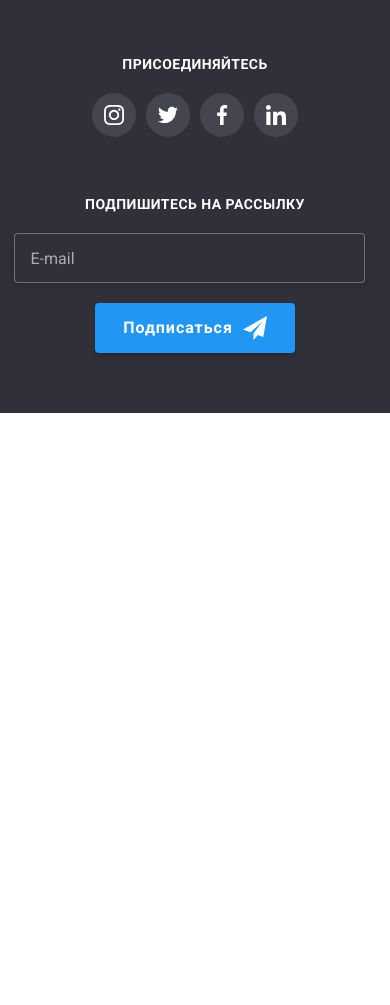
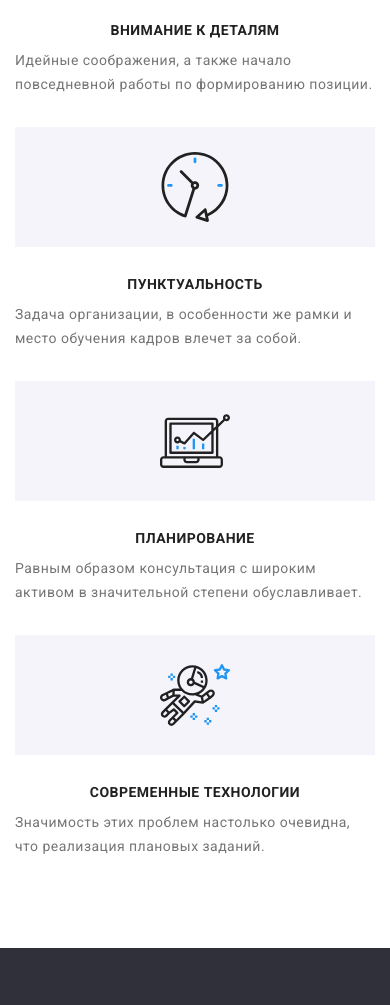
Before and after one commit to Charger-69/goit-markup-hw-08, a plain HTML site: page index.html in a window 390 px wide. Shown: the part 602-1607 px from the top of the page. Before the commit the page ends 1015 px from the top, so only its background shows below. Drawn offline with nearby package versions, Linux system fonts and the light colour scheme.

Commit message:
Features mob fin

```diff
--- a/index.html
+++ b/index.html
@@ -113,7 +113,7 @@
         </section>
 
         <!-- Features -->
-        <!-- <section class="features-section">
+        <section class="features-section">
         <h2 class="visually-hidden">Особенности</h2>
         <div class="container features-container">
             <ul class="features-list list">
@@ -159,7 +159,7 @@
                 </li>
             </ul>
         </div>
-        </section> -->
+        </section>
 
         <!-- About Us -->
         <!-- <section class="about-us-section">
--- a/sass/layout/_features.scss
+++ b/sass/layout/_features.scss
@@ -1,15 +1,33 @@
 .features-section {
+  @media screen and (min-width: 1200px) {
     padding-top: 94px;
     padding-bottom: 47px;
+  }
+    padding-top: 60px;
+    padding-bottom: 60px;
   }
 
   .features-list {
     display: flex;
-    margin-left: -30px;
+    @media screen and (max-width: 768px) {
+      flex-direction: column;
+      margin-left: 15px;
+      margin-right: 15px;
+    }
+    @media screen and (min-width: 1200px) {
+      margin-left: -30px;
+    }
+
   }
 
   .features-item {
-    width: 270px;
+    @media screen and (max-width: 768px) {
+      margin-bottom: 30px;
+    }
+    @media screen and (min-width: 1200px) {
+      width: 270px;
+    }
+
   }
 
   .features-item-img {
@@ -35,6 +53,9 @@
   } */
 
   .features-title {
+    @media screen and (max-width: 768px) {
+      text-align: center;
+    }
     color: var(--primary-text-color);
     font-weight: 700;
     font-size: 14px;
@@ -50,6 +71,8 @@
   }
 
   .features-item {
-    flex-basis: calc(100% / 3 - 30px);
-    margin-left: 30px;
-  }
+    @media screen and (min-width: 1200px) {
+      flex-basis: calc(100% / 3 - 30px);
+      margin-left: 30px;
+    }
+    }
```
Also changed, not shown: css/main.css, css/main.min.css, 2 other files.
